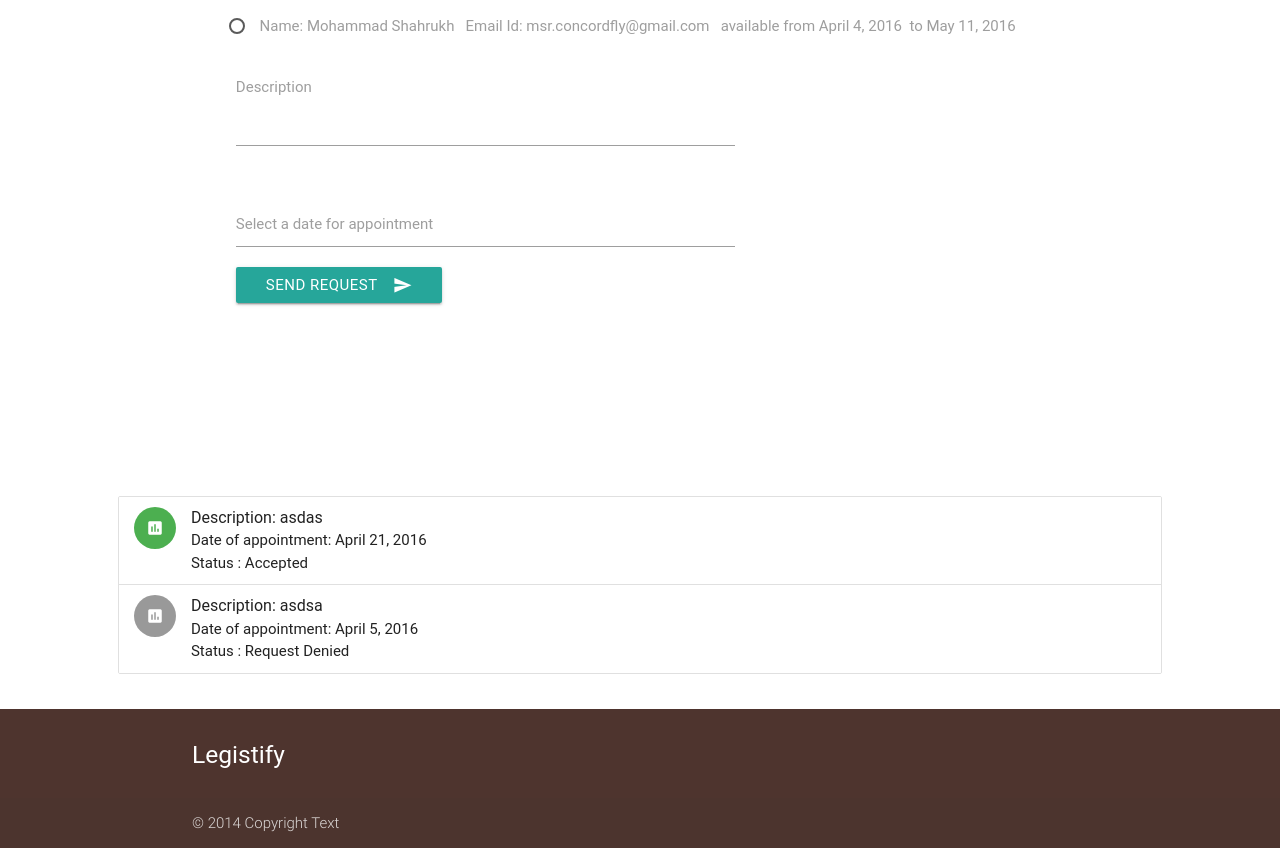
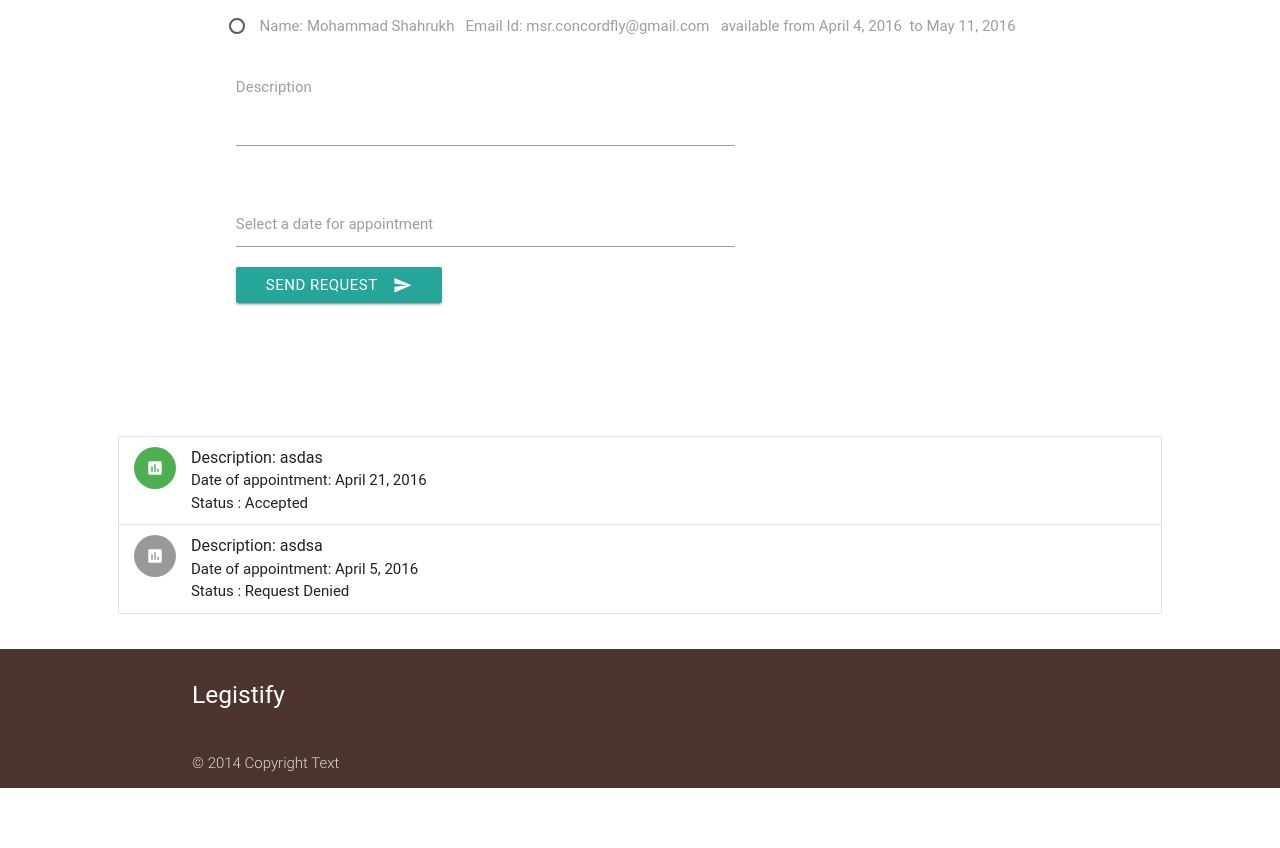
Before and after one commit to msrshahrukh100/legistify, a Django app: a page that uses templates/dashboard1.html in a window 1280 px wide. Shown: the part 175-1023 px from the top of the page. After the commit the page ends 963 px from the top, so only its background shows below. Run offline with Django 3.2, Linux system fonts and the light colour scheme; a user stored in the database is signed in; data comes from the database, SQL or seed files in the repository; some libraries are stand-ins or nearby versions; some web fonts are replaced.

Commit message:
Update dashboard1.html
Padding changed

```diff
--- a/templates/dashboard1.html
+++ b/templates/dashboard1.html
@@ -25,7 +25,7 @@ Last login {{ user.last_login|timesince }} ago
 <h6 class="center-align">Select a lawyer from below for requesting an appointment</h6>
 
 <div class="row">
-<form action="" method='POST' onsubmit="return false" style="padding-bottom:150px" class="col s10 offset-s2">{% csrf_token %}
+<form action="" method='POST' onsubmit="return false" style="padding-bottom:90px" class="col s10 offset-s2">{% csrf_token %}
 	{% for lawyer in lawyers %}
     <p>
       <input name="lawyer" type="radio" id="{{ lawyer.id }}" value="{{ lawyer.id }}" />
```
